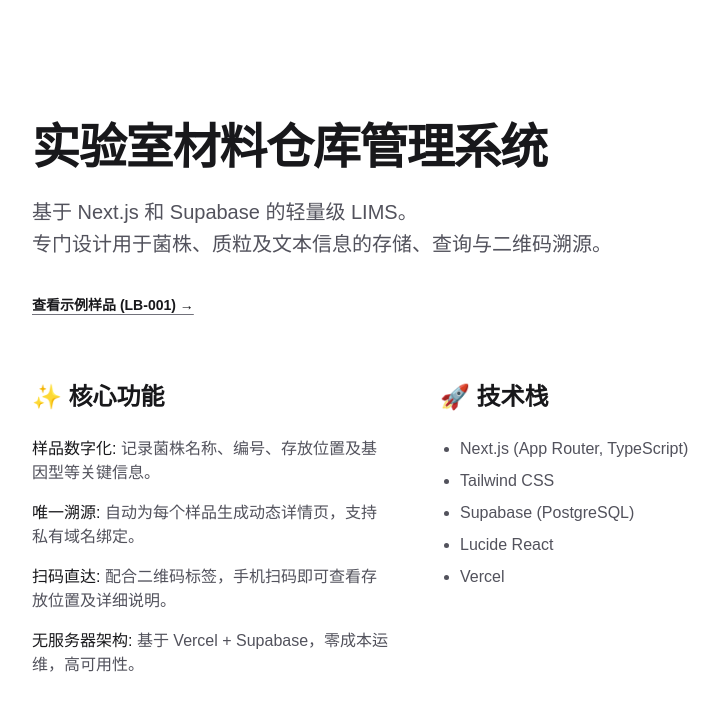
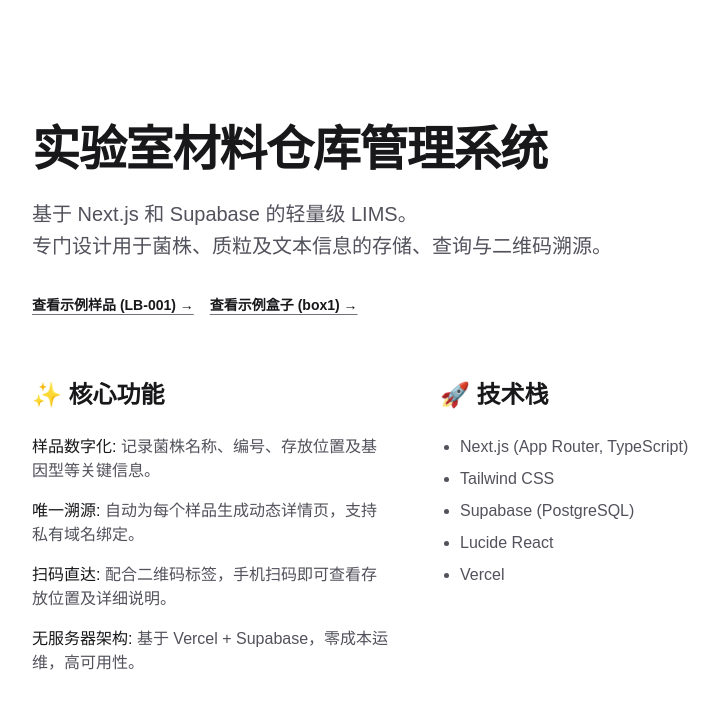
Before and after one commit to gaospecial/lab-inventory, a Next.js app: page / in a window 1280 px wide. Shown: the top 710 px of the page, without its empty margins (224-943 px from the left). Built offline with nearby package versions, Linux system fonts and the light colour scheme.

Commit message:
更新首页，添加示例盒子链接以增强用户导航体验

```diff
--- a/src/app/page.tsx
+++ b/src/app/page.tsx
@@ -12,12 +12,18 @@
             基于 Next.js 和 Supabase 的轻量级 LIMS。<br className="hidden sm:block" />
             专门设计用于菌株、质粒及文本信息的存储、查询与二维码溯源。
           </p>
-          <div className="pt-2">
+          <div className="flex flex-col gap-4 pt-2 sm:flex-row">
             <Link
               href="/strain/LB-001"
               className="inline-flex items-center text-sm font-semibold text-zinc-900 underline decoration-zinc-500 underline-offset-4 hover:decoration-zinc-900 dark:text-zinc-100 dark:decoration-zinc-500 dark:hover:decoration-zinc-100"
             >
               查看示例样品 (LB-001) →
+            </Link>
+            <Link
+              href="/box/box1"
+              className="inline-flex items-center text-sm font-semibold text-zinc-900 underline decoration-zinc-500 underline-offset-4 hover:decoration-zinc-900 dark:text-zinc-100 dark:decoration-zinc-500 dark:hover:decoration-zinc-100"
+            >
+              查看示例盒子 (box1) →
             </Link>
           </div>
         </div>
```
